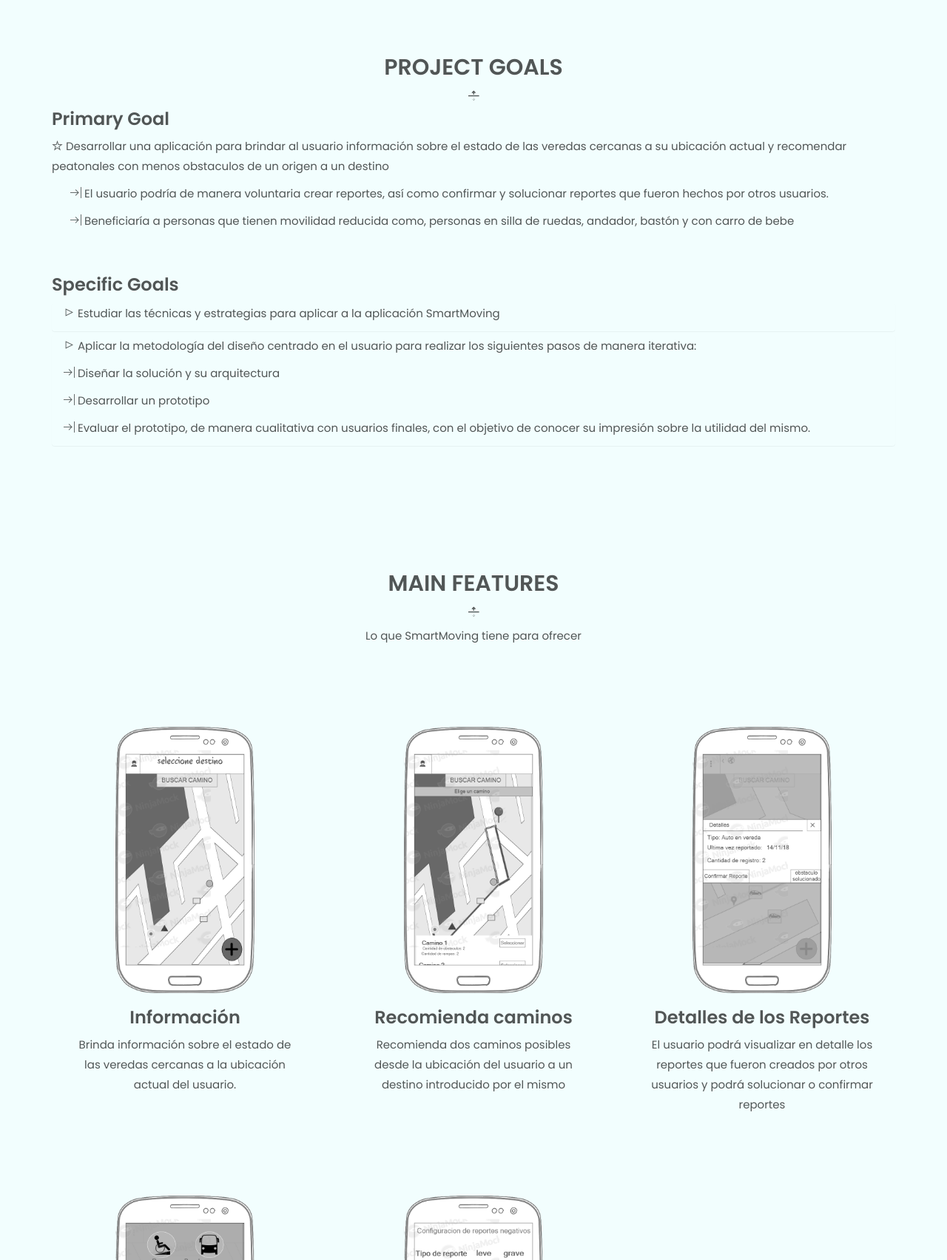
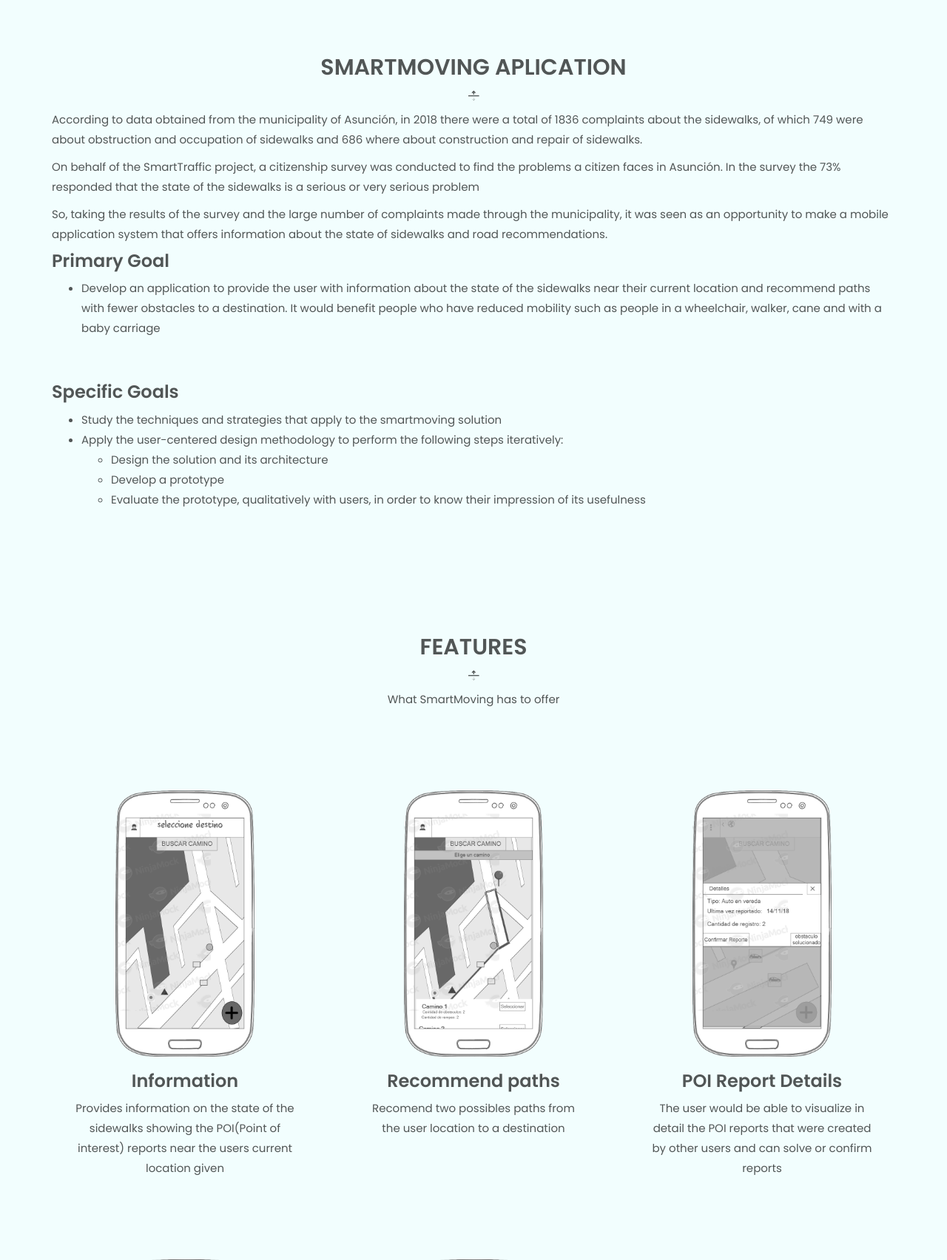
Before and after one commit to SmartTrafficPY/Smarttraffic-Webpage, a Django app: template smwebsite/templates/smartmoving/index.html in a window 1280 px wide. Shown: the part 400-2104 px from the top of the page at 74% size. Run offline with Django 3.2, Linux system fonts and the light colour scheme; the template is opened without the code that fills it, so the values that code supplies are empty; some libraries are stand-ins or nearby versions.

Commit message:
last changes smartmoving

```diff
--- a/smwebsite/templates/smartmoving/index.html
+++ b/smwebsite/templates/smartmoving/index.html
@@ -105,18 +105,25 @@
                 <div class="col-xs-12">
                     <div class="section-title">
                         <div class="text-center">
-                            <h2>{% trans 'Project Goals' %}</h2>
+                            <h2>{% trans 'SmartMoving Aplication' %}</h2>
                         </div>
+                        <p>
+                            {% trans 'According to data obtained from the municipality of Asunción, in 2018 there were a total of 1836 complaints about the sidewalks, of which 749 were about obstruction and occupation of sidewalks and 686 where about construction and repair of sidewalks.' %}
+                        </p>
+                        <p>
+                            {% trans 'On behalf of the SmartTraffic project, a citizenship survey was conducted to find the problems a citizen faces in Asunción. In the survey the 73% responded that the state of the sidewalks is a serious or very serious problem' %}
+                        </p>
+                        <p>
+                            {% trans 'So, taking the results of the survey and the large number of complaints made through the municipality, it was seen as an opportunity to make a mobile application system that offers information about the state of sidewalks and road recommendations.' %}
+                        </p>
                         <h3>{% trans 'Primary Goal' %}</h3>
-                        <p><i class="ti-star"></i>
-                            {% trans 'Desarrollar una aplicación para brindar al usuario información sobre el estado de las veredas cercanas a su ubicación actual y recomendar peatonales con menos obstaculos de un origen a un destino' %}
+                        <ul>
+                            <li>
+                                <p>
+                            {% trans 'Develop an application to provide the user with information about the state of the sidewalks near their current location and recommend paths with fewer obstacles to a destination. It would benefit people who have reduced mobility such as people in a wheelchair, walker, cane and with a baby carriage' %}
                                 </p>
-                        <p class="definition"><i class="ti-shift-right"></i>
-                            {% trans 'El usuario podría de manera voluntaria crear reportes, así como confirmar y solucionar reportes que fueron hechos por otros usuarios.' %}
-                        </p>
-                        <p class="definition"><i class="ti-shift-right"></i>
-                            {% trans 'Beneficiaría a personas que tienen movilidad reducida como, personas en silla de ruedas, andador, bastón y con carro de bebe' %}
-                        </p>
+                            </li>
+                        </ul>
                     </div>
                 </div>
             </div>
@@ -124,25 +131,25 @@
                 <div class="col-xs-12">
                     <h3>{% trans 'Specific Goals' %}</h3>
                     <div class="panel-group" id="accordion">
-                        <div class="panel">
-                            <p class="specific-goal"><i class="ti-control-play"></i>
-                                {% trans 'Estudiar las técnicas y estrategias para aplicar a la aplicación SmartMoving' %}
-                            </p>
-                        </div>
-                        <div class="panel">
-                            <p class="specific-goal"><i class="ti-control-play"></i>
-                                {% trans 'Aplicar la metodología del diseño centrado en el usuario para realizar los siguientes pasos de manera iterativa:' %}
-                            </p>
-                            <p class="specific-goal"><i class="ti-shift-right"></i>
-                                {% trans 'Diseñar la solución y su arquitectura' %}
-                            </p>
-                            <p class="specific-goal"><i class="ti-shift-right"></i>
-                                {% trans 'Desarrollar un prototipo' %}
-                            </p>
-                            <p class="specific-goal"><i class="ti-shift-right"></i>
-                                {% trans 'Evaluar el prototipo, de manera cualitativa con usuarios finales, con el objetivo de conocer su impresión sobre la utilidad del mismo.' %}
-                            </p>
-                        </div>
+                        <ul>
+                            <li>
+                                {% trans 'Study the techniques and strategies that apply to the smartmoving solution' %}
+                            </li>
+                            <li>
+                                {% trans 'Apply the user-centered design methodology to perform the following steps iteratively:' %}
+                            </li>
+                            <ul>
+                                <li>
+                                    {% trans 'Design the solution and its architecture' %}
+                                </li>
+                                <li>
+                                    {% trans 'Develop a prototype' %}
+                                </li>
+                                <li>
+                                    {% trans 'Evaluate the prototype, qualitatively with users, in order to know their impression of its usefulness' %}
+                                </li>
+                            </ul>
+                        </ul>
                     </div>
                 </div>
             </div>
@@ -157,8 +164,8 @@
             <div class="row">
                 <div class="col-xs-12 col-sm-6 col-sm-offset-3 text-center">
                     <div class="section-title">
-                        <h2>{% trans 'Main features' %}</h2>
-                        <p>{% trans 'Lo que SmartMoving tiene para ofrecer' %} </p>
+                        <h2>{% trans 'Features' %}</h2>
+                        <p>{% trans 'What SmartMoving has to offer' %} </p>
                     </div>
                 </div>
             </div>
@@ -168,8 +175,8 @@
                         <div class="box-screenshot">
                             <img src="{% static 'smwebsite/images/smartmoving/3.png' %}" alt="">
                         </div>
-                        <h3>{% trans 'Información' %}</h3>
-                        <p>{% trans 'Brinda información sobre el estado de las veredas cercanas a la ubicación actual del usuario.' %}</p>
+                        <h3>{% trans 'Information' %}</h3>
+                        <p>{% trans 'Provides information on the state of the sidewalks showing the POI(Point of interest) reports near the users current location given' %}</p>
                     </div>
                 </div>
                 <div class="col-xs-12 col-sm-6 col-md-4">
@@ -177,8 +184,8 @@
                         <div class="box-screenshot">
                             <img src="{% static 'smwebsite/images/smartmoving/8.png' %}" alt="">
                         </div>
-                        <h3>{% trans 'Recomienda caminos' %}</h3>
-                        <p>{% trans 'Recomienda dos caminos posibles desde la ubicación del usuario a un destino introducido por el mismo' %}</p>
+                        <h3>{% trans 'Recommend paths' %}</h3>
+                        <p>{% trans 'Recomend two possibles paths from the user location to a destination' %}</p>
                     </div>
                 </div>
                 <div class="col-xs-12 col-sm-6 col-md-4">
@@ -186,8 +193,8 @@
                         <div class="box-screenshot">
                             <img src="{% static 'smwebsite/images/smartmoving/14.png' %}" alt="">
                         </div>
-                        <h3>{% trans 'Detalles de los Reportes' %}</h3>
-                        <p>{% trans 'El usuario podrá visualizar en detalle los reportes que fueron creados por otros usuarios y podrá solucionar o confirmar reportes' %}</p>
+                        <h3>{% trans 'POI Report Details' %}</h3>
+                        <p>{% trans 'The user would be able to visualize in detail the POI reports that were created by other users and can solve or confirm reports' %}</p>
                     </div>
                 </div>
                 <div class="col-xs-12 col-sm-6 col-md-4">
@@ -195,8 +202,8 @@
                         <div class="box-screenshot">
                             <img src="{% static 'smwebsite/images/smartmoving/18.png' %}" alt="">
                         </div>
-                        <h3>{% trans 'Reportes' %}</h3>
-                        <p>{% trans 'Lista de reportes que un usuario puede crear' %}</p>
+                        <h3>{% trans 'POI Reports' %}</h3>
+                        <p>{% trans 'The list of the reports that an user would be able to create' %}</p>
                     </div>
                 </div>
                 <div class="col-xs-12 col-sm-6 col-md-4">
@@ -204,8 +211,8 @@
                         <div class="box-screenshot">
                             <img src="{% static 'smwebsite/images/smartmoving/configu.png' %}" alt="">
                         </div>
-                        <h3>{% trans 'Configuración de reportes' %}</h3>
-                        <p>{% trans 'Configuración manual sobre los reportes negativos leves y graves' %} </p>
+                        <h3>{% trans 'Configuration of the POI reports' %}</h3>
+                        <p>{% trans 'Manual configuration about negatives reports' %} </p>
                     </div>
                 </div>
             </div>
@@ -214,53 +221,34 @@
 
 
 <!--Contribution open source code repo. it has support for a background image similar to the background header image-->
-    <section class="price-area overlay section-padding" id="contribution-section">
+<section class="gray-bg section-padding" id="contribution-section">
     <div class="container">
         <div class="row">
             <div class="col-xs-12 col-sm-6 col-sm-offset-3 text-center">
                 <div class="section-title">
                     <h2>{% trans 'Contribute' %}</h2>
-                        <p>{% trans 'SmartMoving is an open source project hosted in Github, feel free to contribute. The repository contains the source code and the installation guides' %}</p>
+                    <p>{% trans 'SmartMoving is an open source project hosted in Github, feel free to contribute' %}</p>
                 </div>
             </div>
         </div>
         <div class="row">
-                <div class="col-xs-6">
                 <div class="price-table">
                     <h3 class="text-uppercase price-title">Front end</h3>
-                        <hr>
-                        <ul class="list-unstyled">
-<!--                            <li><strong class="amount">$ <span class="big">20</span></strong>/Month</li>-->
-                            <li>Android</li>
-<!--                            <li>2 Subdomains</li>-->
-<!--                            <li>5 Email Accounts</li>-->
-<!--                            <li>Webmail Support</li>-->
-<!--                            <li>Customer Support 24/7</li>-->
-                        </ul>
-                        <hr>
+                    <p>
+                        {% trans 'The project is develop for Android devices' %}
+                    </p>
                     <a target="_blank" href="https://github.com/SmartTrafficPY/smartmoving" class="button">{% trans 'Repository' %}</a>
                 </div>
-                </div>
-                <div class="col-xs-6">
                 <div class="price-table">
                     <h3 class="text-uppercase price-title">Back end</h3>
-                        <hr>
-                        <ul class="list-unstyled">
-<!--                            <li><strong class="amount">$ <span class="big">59</span></strong>/Month</li>-->
-                            <li>Django</li>
-<!--                            <li>2 Subdomains</li>-->
-<!--                            <li>5 Email Accounts</li>-->
-<!--                            <li>Webmail Support</li>-->
-<!--                            <li>Customer Support 24/7</li>-->
-                        </ul>
-                        <hr>
+                    <p>
+                        {% trans 'Work with a Django server, a Postgresql database and a map server based on CartoDB' %}
+                    </p>
                     <a target="_blank" href="https://github.com/SmartTrafficPY/smartcity-asuncion" class="button">{% trans 'Repository' %}</a>
                 </div>
         </div>
     </div>
-        </div>
 </section>
-
 
     <section class="testimonial-area section-padding gray-bg overlay" id="blog-page">
         <div class="container">
```
Lines whose indentation alone changed are shown as unchanged.
